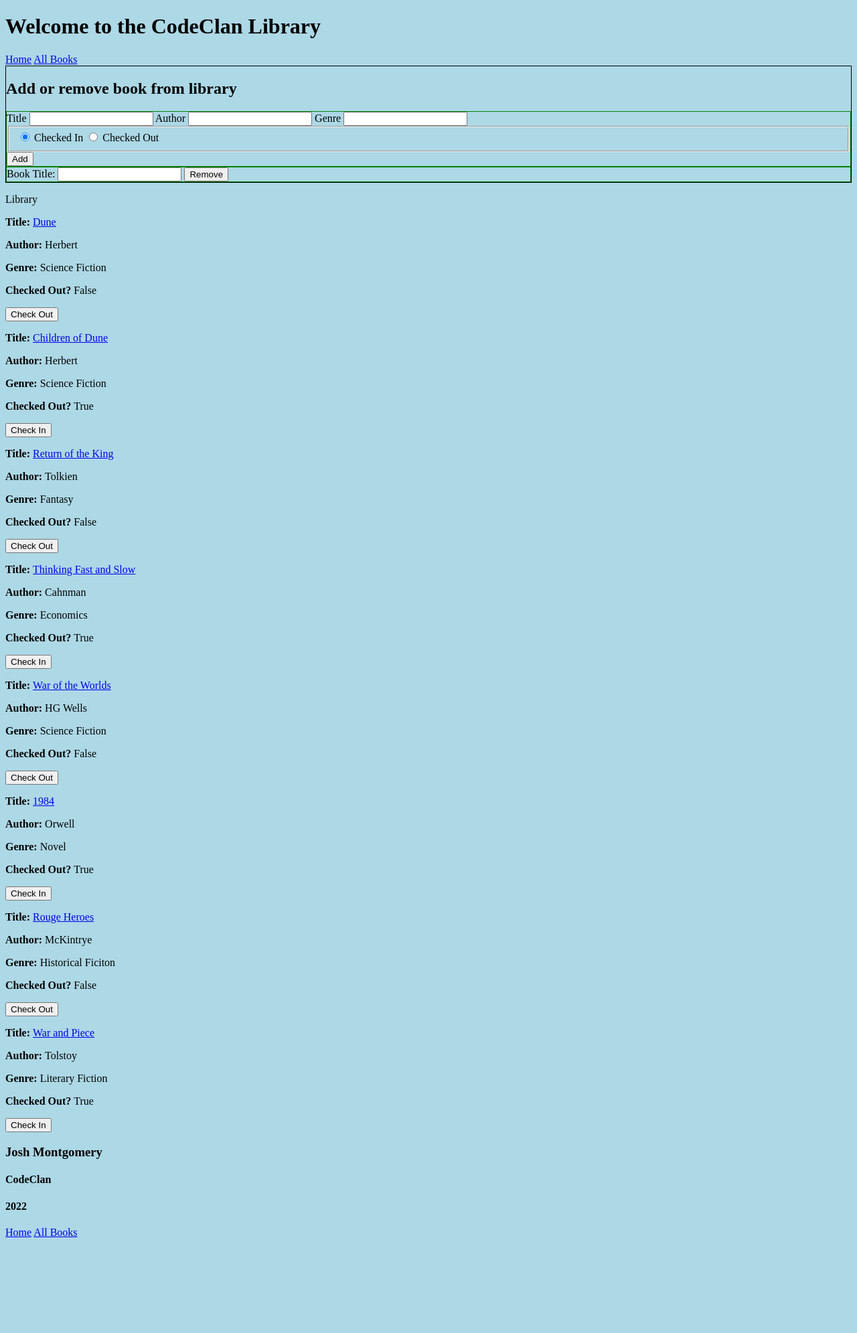
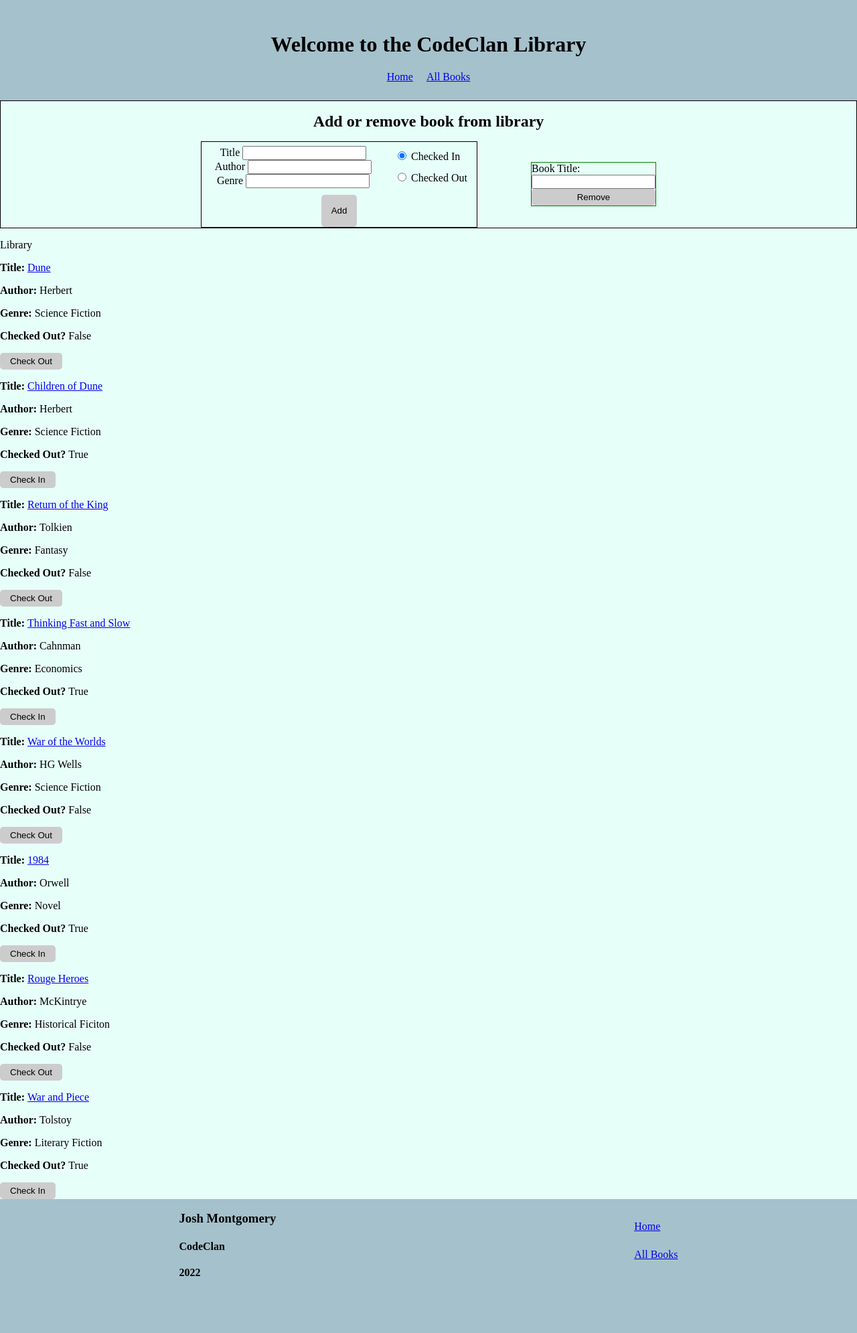
Before and after one commit to jomonty/codeclan_homework, a Flask app: page /books in a window 1280 px wide. Shown: the whole page at 67% size. Before the commit the page ends 1848 px from the top, so only its background shows below. Run offline with Flask 2, Linux system fonts and the light colour scheme.

Commit message:
Styling progressed, incomplete

```diff
--- a/week_3/weekend_homework/library_app/static/css/main.css
+++ b/week_3/weekend_homework/library_app/static/css/main.css
@@ -1,3 +1,105 @@
 body {
-    background-color: lightblue;
+    background-color: #A5C1CC;
+    display: grid;
+    grid-template-areas:
+        'body_header'
+        'body_main'
+        'body_footer';
+    grid-template-rows: 150px 1fr 200px;
+    margin: 0;
+
 }
+body > header {
+    background-color: #A5C1CC;
+    grid-area: 'body_header';
+    display: grid;
+    flex-direction: column;
+    justify-content: center;
+    align-content: center;
+}
+body > main {
+    background-color: #E7FFF9;
+    grid-area: 'body_main';
+}
+body > footer {
+    background-color: #A5C1CC;
+    grid-area: 'body_footer';
+    display: flex;
+    flex-direction: row;
+    justify-content: space-around;
+    align-content: center;
+    margin: 0;
+}
+
+.header-nav {
+    display: flex;
+    flex-direction: row;
+    align-content: center;
+    justify-content: center;
+    column-gap: 20px;
+}
+.footer-nav {
+    display: flex;
+    flex-direction: column;
+    justify-content: flex-start;
+    padding-top: 2rem;
+    row-gap: 1.5rem;
+}
+.add-remove-container {
+    display: grid;
+    grid-template-rows: 60px 1fr;
+    align-items: center;
+}
+.add-remove-header {
+    text-align: center;
+}
+.add-remove-main {
+    display: flex;
+    flex-direction: row;
+    justify-content: center;
+    align-items: center;
+    column-gap: 80px;
+}
+.form-add-book {
+    /* border: 1px solid green; */
+    display: grid;
+    grid-template-areas:
+        "left-upper right-upper"
+        "bottom bottom";
+    grid-template-columns: 2fr 1fr;
+    grid-template-rows: 3fr 3rem;
+    border: 1px solid black;
+}
+.form-add-book-1 {
+    grid-area: left-upper;
+    text-align: center;
+    border: 0;
+}
+.form-add-book-2 {
+    grid-area: right-upper;
+    display: flex;
+    flex-direction: column;
+    justify-content: space-around;
+    justify-items: center;
+    border: 0;
+}
+.form-add-book-3 {
+    grid-area: bottom;
+    display: flex;
+    justify-content: center;
+    align-content: center;
+
+}
+.form-remove-book {
+    border: 1px solid green;
+    display: flex;
+    flex-direction: column;
+    align-content: center;
+}
+input[type=submit] {
+    padding:5px 15px;
+    background:#ccc;
+    border:0 none;
+    cursor:pointer;
+    border-radius: 5px;
+}
--- a/week_3/weekend_homework/library_app/templates/base.html
+++ b/week_3/weekend_homework/library_app/templates/base.html
@@ -11,7 +11,7 @@
 <body>
     <header>
         <h1>Welcome to the CodeClan Library</h1>
-        <nav>
+        <nav class="header-nav">
             <a href="/">Home</a>
             <a href="/books">All Books</a>
         </nav>
@@ -27,7 +27,7 @@
             <h4>CodeClan</h4>
             <h4>2022</h4>
         </section>
-        <nav>
+        <nav class="footer-nav">
             <a href="/">Home</a>
             <a href="/books">All Books</a>
         </nav>
--- a/week_3/weekend_homework/library_app/templates/books.html
+++ b/week_3/weekend_homework/library_app/templates/books.html
@@ -6,29 +6,39 @@
             <h2>Add or remove book from library</h2>
         </header>
         <main class="books add-remove-main">
-            <div style="border: 1px solid green;">
-                <form action="books/add" method="post">
-                    <label for="book_title">Title</label>
+            <div>
+                <form action="books/add" method="post" class="books form-add-book">
+                    <!-- <div class="books form-add-book-1"> -->
+                    <fieldset class="books form-add-book-1">
+                        <label for="book_title">Title
                         <input type="text" id="book_title" name="book_title">
-
+                        <br>
                         <label for="book_author">Author</label>
                         <input type="text" id="book_author" name="book_author">
-
+                        <br>
                         <label for="book_genre">Genre</label>
                         <input type="text" id="book_genre" name="book_genre">
-
-                    <fieldset>
+                    </fieldset>
+                    <!-- </div> -->
+                    <!-- <div class="books form-add-book-2"> -->
+                    <fieldset class="books form-add-book-2">
+                        <label for="book_checked_in">
                             <input type="radio" id="book_checked_in" name="book_status" value="book_checked_in" checked>
-                        <label for="book_checked_in">Checked In</label>
-
+                            Checked In
+                        </label>
+                        <label for="book_checked_out">
                             <input type="radio" id="book_checked_out" name="book_status" value="book_checked_out">
-                        <label for="book_checked_out">Checked Out</label>
+                            Checked Out
+                        </label>
                     </fieldset>
+                    <!-- </div> -->
+                    <div class="books form-add-book-3">
                         <input type="submit" value="Add">
+                    </div>
                 </form>
             </div>
-            <div style="border: 1px solid green;">
-                <form action="books/remove" method="post">
+            <div>
+                <form action="books/remove" method="post" class="books form-remove-book">
                     <label for="book_title">Book Title: </label>
                     <input type="text" name="book_title" id="book_title">
                     <input type="submit" value="Remove">
```
Lines whose indentation alone changed are shown as unchanged.
